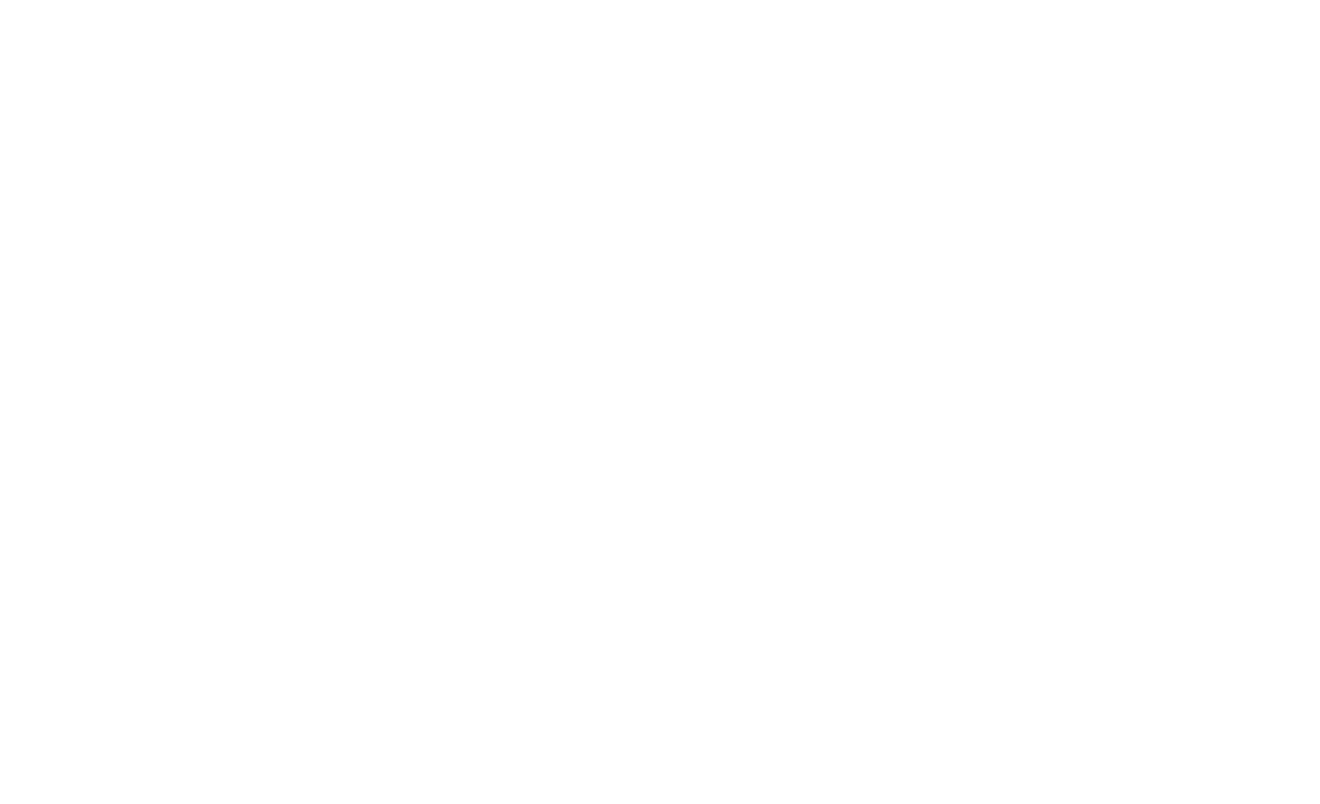
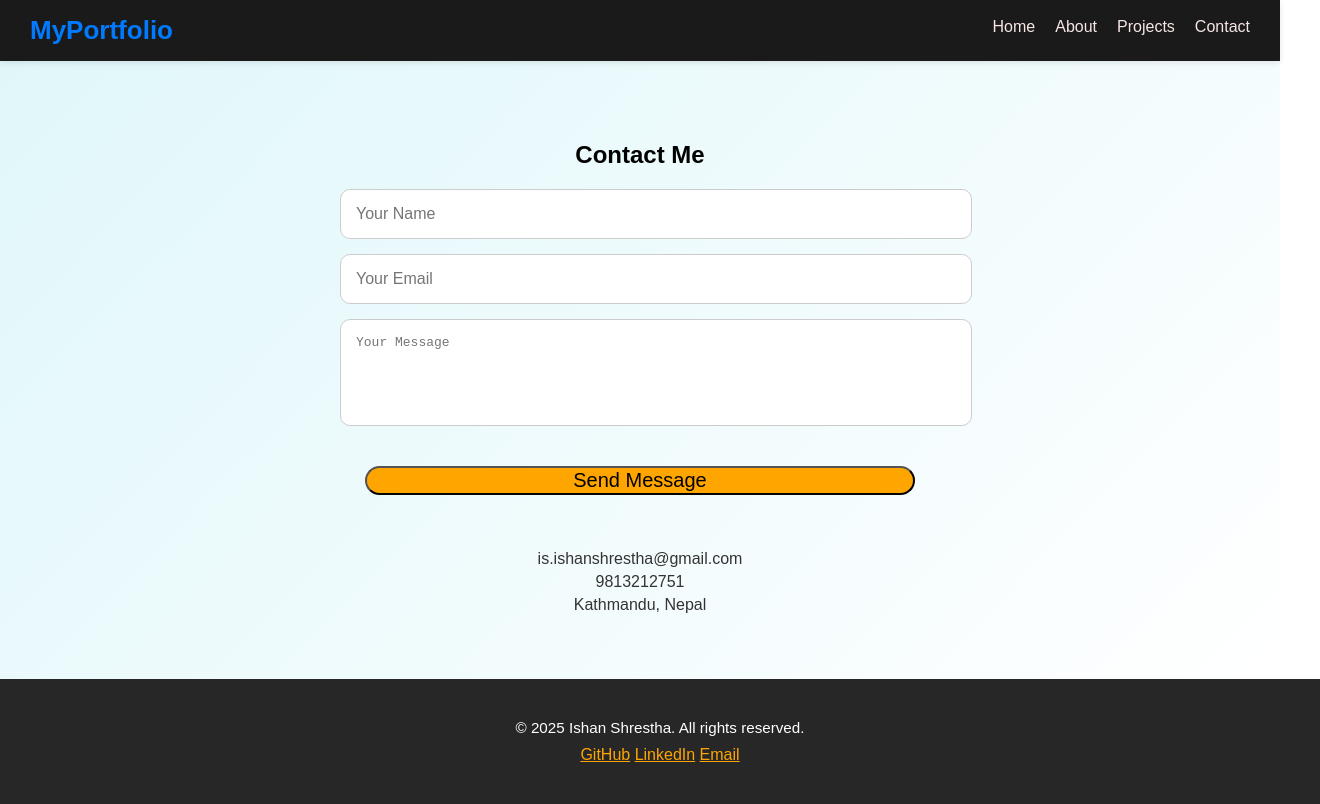
Before and after one commit to IshanShrestha1/portfolio, a plain HTML site: page contact.html in a window 1280 px wide. Shown: the whole page, 1320 px wide, since content can reach past the window. Drawn offline with Linux system fonts and the light colour scheme.

Commit message:
contact added

```diff
--- a/contact.html
+++ b/contact.html
@@ -0,0 +1,51 @@
+<!DOCTYPE html>
+<html lang="en">
+<head>
+    <meta charset="UTF-8">
+    <meta http-equiv="X-UA-Compatible" content="IE=edge">
+    <meta name="viewport" content="width=device-width, initial-scale=1.0">
+    <title>Contact</title>
+    <link rel="stylesheet" href="./style.css">
+</head>
+<body>
+    <nav class="navbar">
+        <div class="logo">MyPortfolio</div>
+
+        <!-- Hidden checkbox -->
+        <input type="checkbox" id="menu-toggle">
+        <label for="menu-toggle" class="menu-icon">&#9776;</label>
+
+        <div class="nav-links">
+          <a href="./index.html">Home</a>
+          <a href="./about.html">About</a>
+          <a href="./project.html">Projects</a>
+          <a href="./contact.html">Contact</a>
+        </div>
+      </nav>
+      <section class="contact-section">
+        <h1>Contact Me</h1>
+          <form class="contact-form">
+            <input type="text" placeholder="Your Name" required />
+            <input type="email" placeholder="Your Email" required />
+            <textarea rows="5" placeholder="Your Message" required></textarea>
+        <button type="submit">Send Message</button>
+    </form>
+    <div class="contact-info">
+      <p>is.ishanshrestha@gmail.com</p>
+      <p>9813212751</p>
+      <p> Kathmandu, Nepal</p>
+    </div>
+
+      </section>
+      <footer class="footer">
+        <div class="footer-content">
+          <p>© 2025 Ishan Shrestha. All rights reserved.</p>
+          <div class="social-links">
+            <a href="#">GitHub</a>
+            <a href="#">LinkedIn</a>
+            <a href="#">Email</a>
+          </div>
+        </div>
+      </footer>
+</body>
+</html>
--- a/style.css
+++ b/style.css
@@ -109,6 +109,9 @@
   }
   button a{
     text-decoration: none;
+  }
+  button:hover{
+    cursor: pointer;
   }
 
   /* index section class */
@@ -222,3 +225,37 @@
     background-color: #2c67f2;
     cursor: pointer;
   }
+
+/* Contact Section */
+.contact-section {
+  padding: 60px 10%;
+  text-align: center;
+  background: linear-gradient(135deg, #e0f7fa, #ffffff);
+}
+
+.contact-form {
+  max-width: 600px;
+  margin: 0 auto;
+  display: flex;
+  flex-direction: column;
+  gap: 15px;
+}
+
+.contact-form input, .contact-form textarea {
+  padding: 15px;
+  border: 1px solid #ccc;
+  border-radius: 10px;
+  font-size: 1em;
+  resize: none;
+  width: 100%;
+}
+
+.contact-info {
+  margin-top: 30px;
+  font-size: 1em;
+  color: #333;
+}
+
+.contact-info p {
+  margin: 5px 0;
+}
```
Also changed, not shown: project.html (+4 -0 lines).
